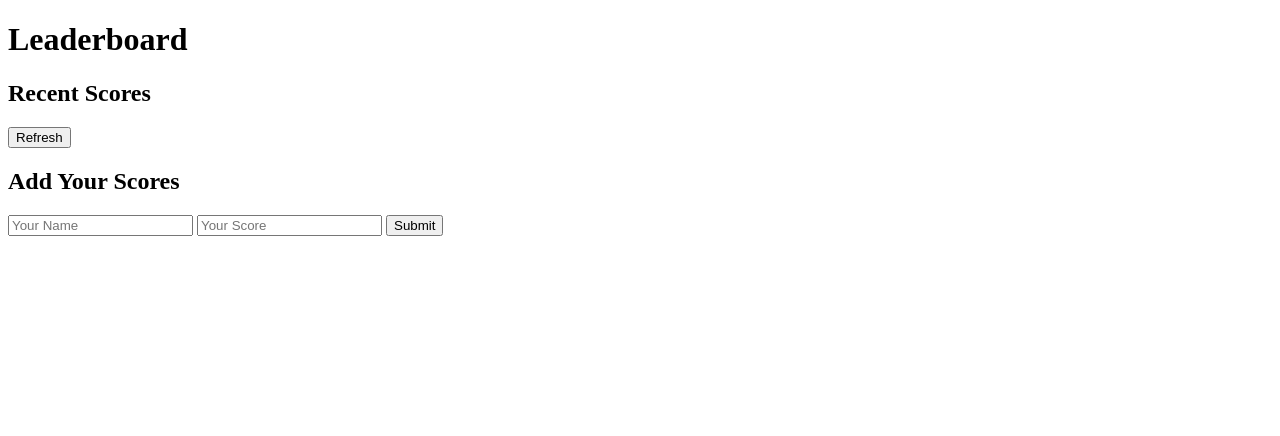
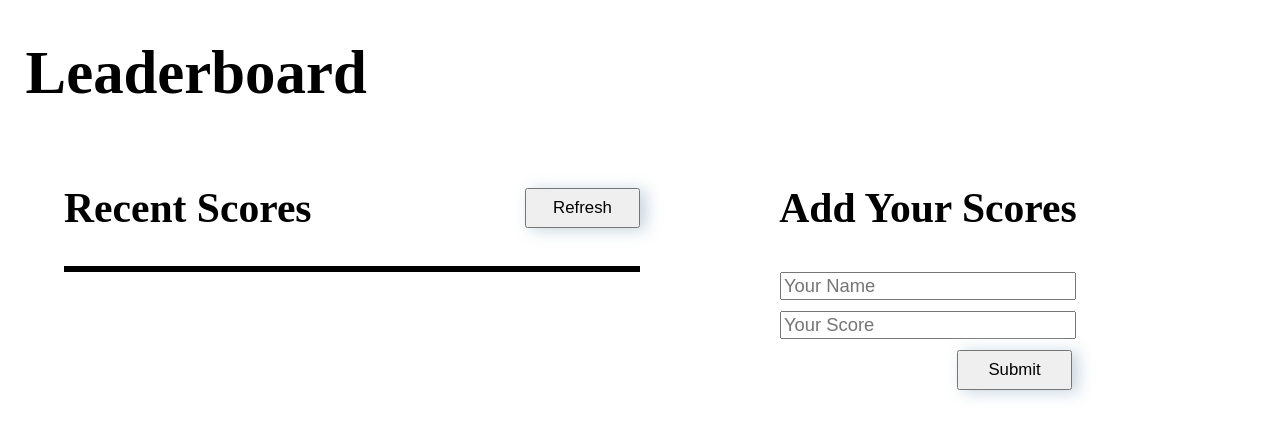
Before and after one commit to faizi2500/Leaderboard, a website built with webpack: page src/index.html in a window 1280 px wide. Built offline with nearby package versions, Linux system fonts and the light colour scheme.

Commit message:
Add styling for index.html and dynamic content

```diff
--- a/src/style.css
+++ b/src/style.css
@@ -1,3 +1,91 @@
-.hello {
-  color: red;
+body {
+  margin: 0;
+  box-sizing: border-box;
+  padding: 0;
+  font-size: 16px;
 }
+
+h1 {
+  font-size: 3.8rem;
+  margin-left: 2%;
+  margin-top: 3%;
+}
+
+.flex-container {
+  width: 90%;
+  margin-inline: auto;
+  display: grid;
+  grid-template-columns: 50% 50%;
+
+}
+
+
+
+.heading {
+  display: flex;
+  justify-content: space-between;
+  flex-direction: row;
+  align-items: center;
+}
+
+.input-form {
+  width: 50%;
+  margin-inline: auto;
+  min-height: 130px;
+  display: flex;
+  flex-direction: column;
+  justify-content: space-around;
+  align-items: center;
+}
+
+
+
+.input-width {
+  width: 100%;
+  font-size: 1.15rem;
+}
+
+.score-heading {
+  /* margin-block: 0; */
+  font-size: 2.6rem;
+  text-align: center;
+}
+
+.refresh {
+  height: 40px;
+  width: 115px;
+  /* box-shadow: rgba(0, 0, 0, 0.35) 0px 5px 15px; */
+  box-shadow: rgba(136, 165, 191, 0.48) 6px 2px 16px 0px, rgba(255, 255, 255, 0.8) -6px -2px 16px 0px;
+  font-size: 1.05rem;
+  cursor: pointer;
+}
+
+.submit {
+  height: 40px;
+  width: 115px;
+  box-shadow: rgba(136, 165, 191, 0.48) 6px 2px 16px 0px, rgba(255, 255, 255, 0.8) -6px -2px 16px 0px;
+  align-self: flex-end;
+  font-size: 1.05rem;
+  cursor: pointer;
+}
+
+.score-board {
+  border: 3px solid black;
+}
+
+/* JS content styling */
+
+.score-entry {
+  display: flex;
+  /* width: 25%;
+  justify-content: space-between; */
+}
+
+.dynamic-name {
+  margin-left: 2%;
+  margin-right: 5%;
+}
+
+.background-color {
+  background-color: #dcdcdc;
+}
```
